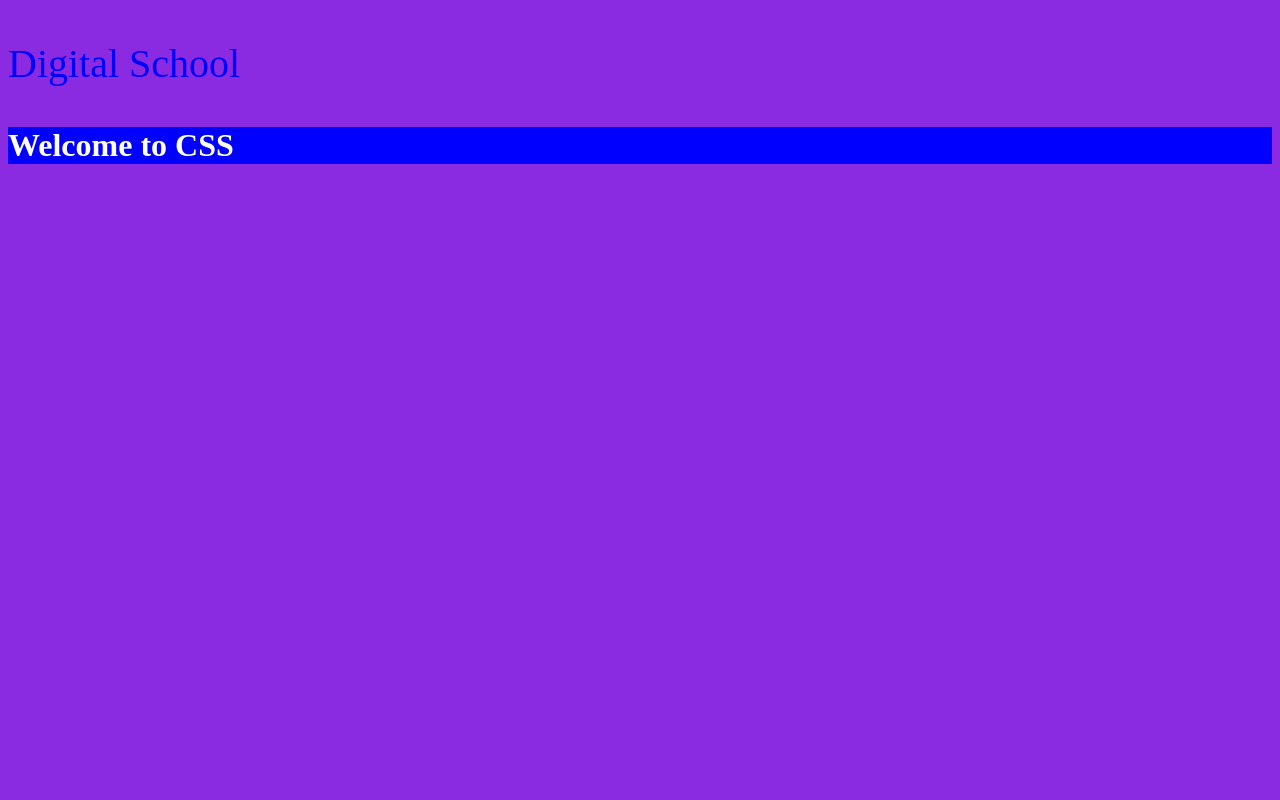
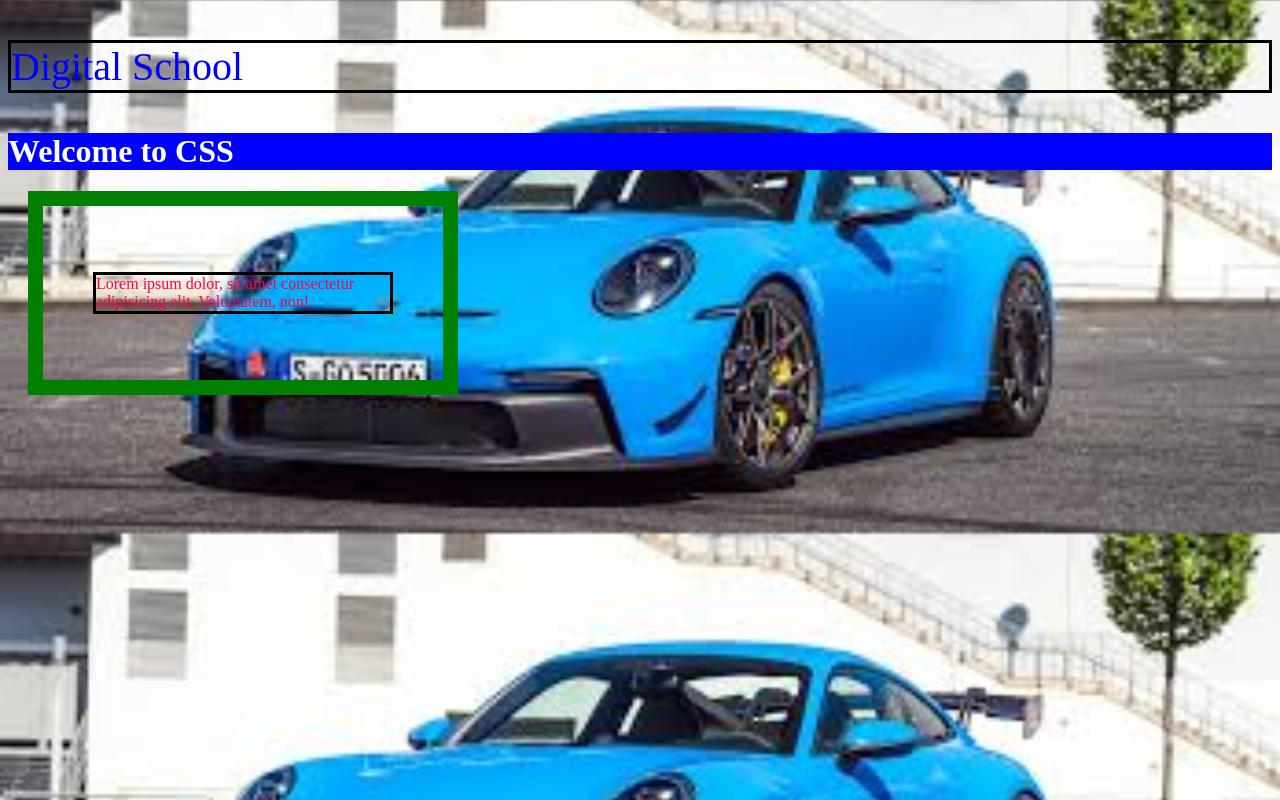
Before and after one commit to AnilArifi/AniliHTML, a plain HTML site: page Module11/index.html in a window 1280 px wide. Drawn offline with Linux system fonts and the light colour scheme.

Commit message:
updated module11

```diff
--- a/Module11/css/style.css
+++ b/Module11/css/style.css
@@ -2,3 +2,34 @@ h1{
     background-color: blue;
     color: white;
 }
+
+body{
+    /*background-color: blueviolet;*/
+    background: url(../images/GT3.jfif);
+    background-size: cover;
+}
+
+
+/*div{
+    height: 300px;
+    max-width: auto;
+    background-color: lightblue;
+}*/
+
+
+div{
+    width: 300px;
+    border: 15px solid green;
+    padding: 50px;
+    margin: 20px;
+}
+
+p{
+    /*color: white;*/
+    /*color:rgb(231 233 123)*/
+    color: #FF0050;
+
+    border-width: 2px solid;
+    border-style: solid;
+    border-color: black;
+}
--- a/Module11/index.html
+++ b/Module11/index.html
@@ -4,15 +4,13 @@
     <meta charset="UTF-8">
     <meta name="viewport" content="width=device-width, initial-scale=1.0">
     <title>CSS</title>
-    <style>
-        body{
-            background-color: blueviolet;
-        }
-    </style>
     <link rel="stylesheet" href="./css/style.css">
 </head>
 <body>
     <p style="color: blue; font-size: 40px;">Digital School</p>
     <h1>Welcome to CSS</h1>
+    <div>
+        <p>Lorem ipsum dolor, sit amet consectetur adipisicing elit. Voluptatem, non!</p>
+    </div>
 </body>
 </html>
```
Also changed, not shown: Module 2/index.html (renamed from index.html), Module11/images/GT3.jfif (added), 1 other file.
